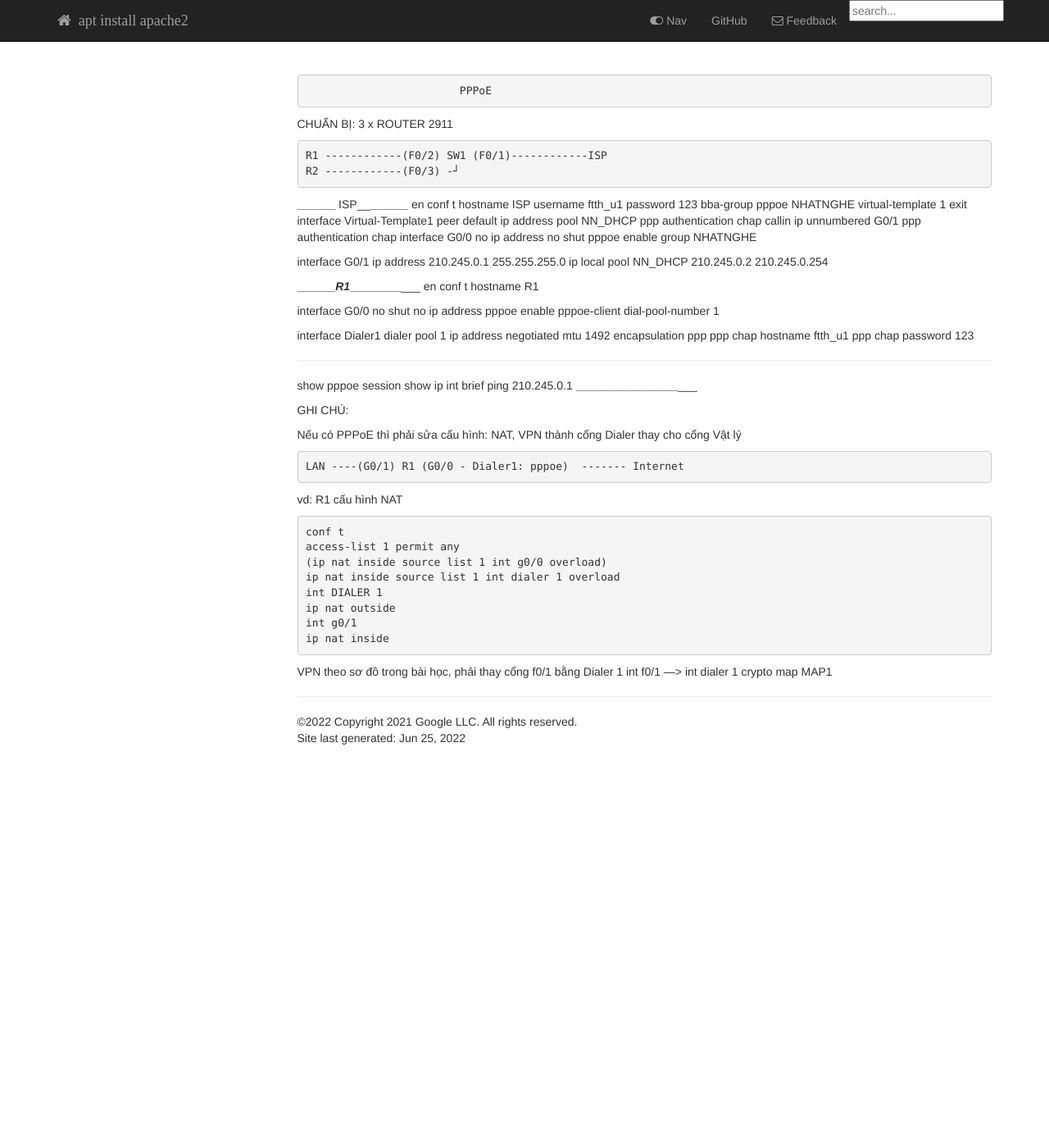
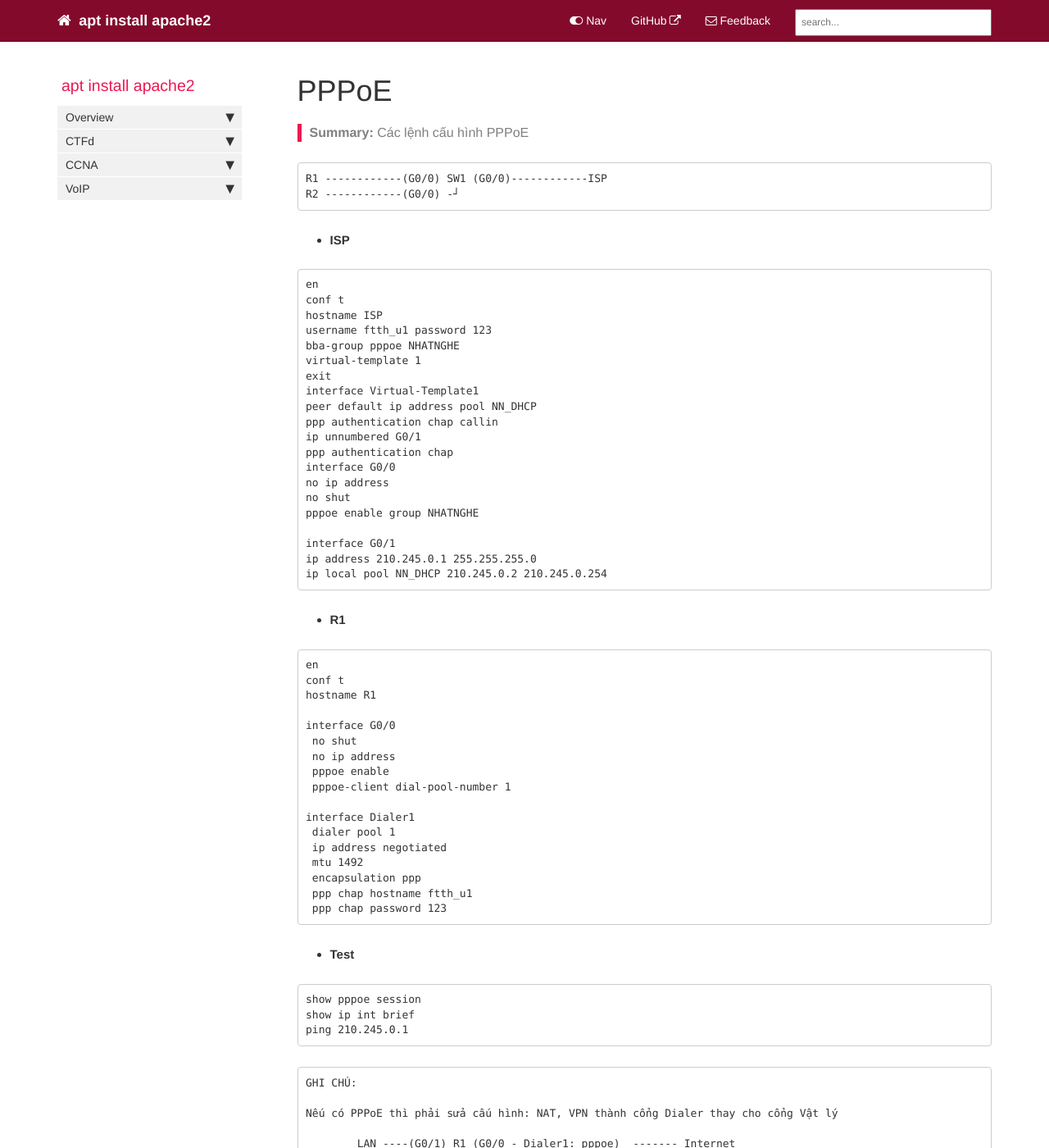
Before and after one commit to aptinstallapache2/aptinstallapache2.github.io, a Jekyll site: the page built from pages/CCNA/PPPoE.md, in a window 1280 px wide and 1400 px high. Shown: the whole window at 82% size. Built offline with Jekyll 4.4.1, drawn with Linux system fonts in a browser that asks for light colours; nearby versions of some CDN libraries; our own code applies the rules of GitHub Pages for plain Markdown files; library files that are not in the unit come from our copies; comment, search, counter and statistics services are not loaded; some of the changed text lies outside the part shown.

Commit message:
Update PPPoE.md

````diff
--- a/pages/CCNA/PPPoE.md
+++ b/pages/CCNA/PPPoE.md
@@ -1,12 +1,17 @@
-				PPPoE
+---
+title: PPPoE
+summary: "Các lệnh cấu hình PPPoE"
+sidebar: mydoc_sidebar
+permalink: pppoe.html
+folder: CCNA
+---
 
-CHUẨN BỊ:
- 3 x ROUTER 2911
+	R1 ------------(G0/0) SW1 (G0/0)------------ISP
+	R2 ------------(G0/0) -┘
 
-	R1 ------------(F0/2) SW1 (F0/1)------------ISP
-	R2 ------------(F0/3) -┘
+* __ISP__
 
-__________________ ISP____________________
+```
 en
 conf t
 hostname ISP
@@ -27,8 +32,11 @@ pppoe enable group NHATNGHE
 interface G0/1
 ip address 210.245.0.1 255.255.255.0
 ip local pool NN_DHCP 210.245.0.2 210.245.0.254
+```
 
-_________________R1______________________________
+* __R1__
+
+```
 en
 conf t
 hostname R1
@@ -46,13 +54,17 @@ interface Dialer1
  encapsulation ppp
  ppp chap hostname ftth_u1
  ppp chap password 123
+```
 
-___________________________________________________
+* __Test__
+
+```
 show pppoe session
 show ip int brief
 ping 210.245.0.1
-___________________________________________________
+```
 
+```
 GHI CHÚ:
 
 Nếu có PPPoE thì phải sửa cấu hình: NAT, VPN thành cổng Dialer thay cho cổng Vật lý
@@ -73,3 +85,4 @@ vd: R1 cấu hình NAT
 VPN theo sơ đồ trong bài học, phải thay cổng f0/1 bằng Dialer 1
 	int f0/1 ---> int dialer 1
 	crypto map MAP1
+```
````
